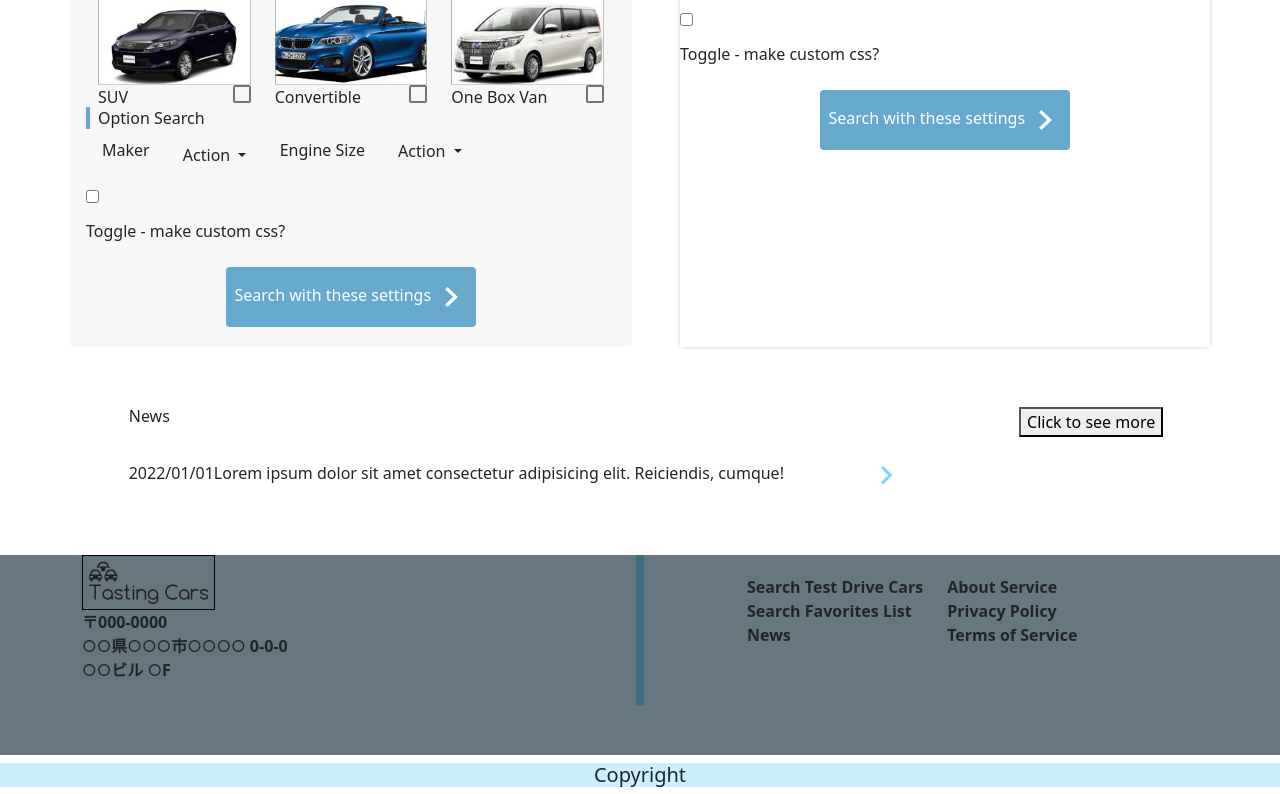
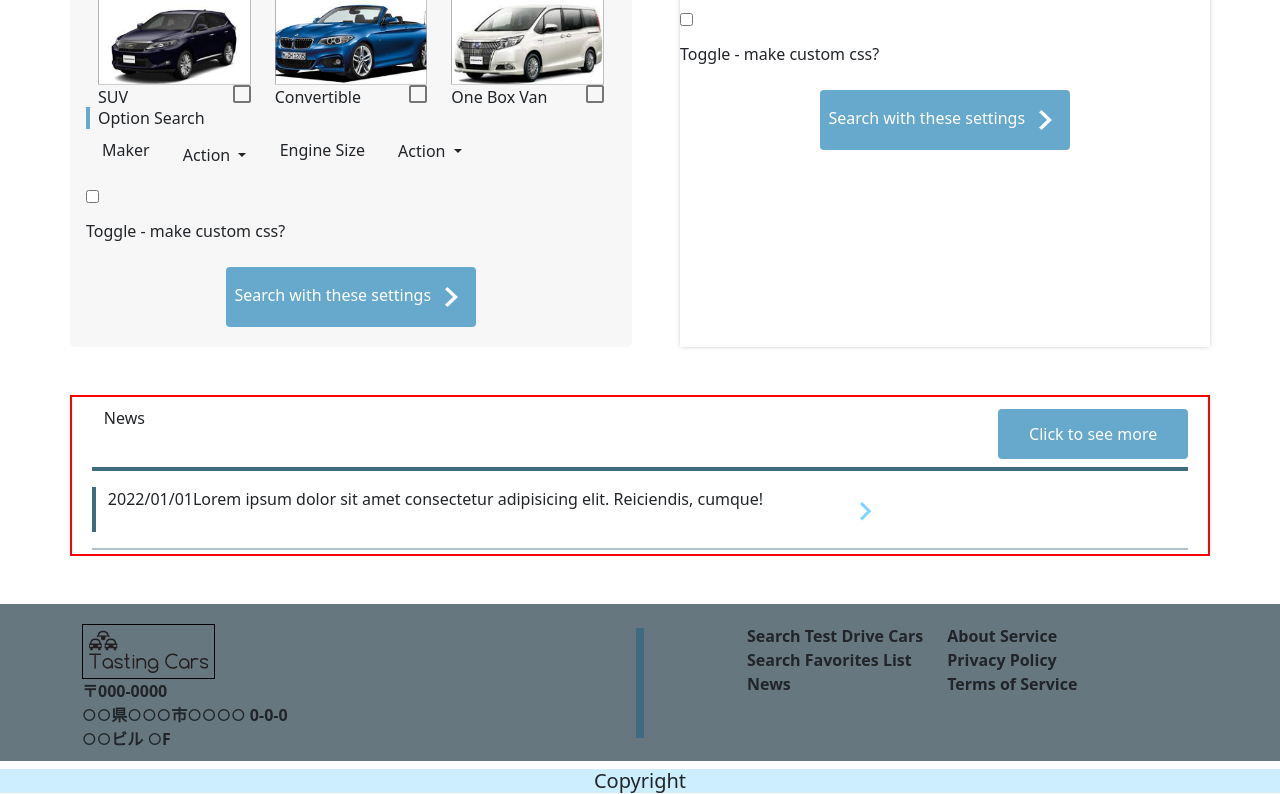
Before and after one commit to JudahT/Frontend-test-Grune, a website: page index.html in a window 1280 px wide. Shown: the part 1414-2208 px from the top of the page. Drawn offline with nearby package versions, Linux system fonts and the light colour scheme; files that its build step writes are made by us from their sources.

Commit message:
Update style.css
Adding CSS for Footer and News sections

```diff
--- a/css/style.css
+++ b/css/style.css
@@ -350,16 +350,50 @@
   margin: 10px;
   height: 20px;
 }
+/* News Section */
+.news {
+  border: 2px solid red;
+}
 
-/* Contact Section */
+.newsHeadingDelimiter {
+  border-bottom: 4px solid #406a7f;
+  width: 100%;
+}
+
+.newsDelimiterLeft {
+  border-left: 4px solid #406a7f;
+  height: 45px;
+}
+
+.newsDelimiterBottom {
+  border-bottom: 2px solid #b2c2cb;
+  width: 100%;
+}
+
+.newsBtnSmall {
+  /* border: 2px solid blue; */
+}
+
+.newsBtnBig {
+  background-color: #66a9cc;
+  color: #fff;
+  border: none;
+  border-radius: 4px;
+  height: 50px;
+  width: 190px;
+}
+
+.newsText {
+}
+
+/* Contact Footer Section */
 .contact-section {
   background-color: #66777f;
-  height: 200px;
 }
 
 .leftContact {
-  /* padding-left: 250px;
-  padding-top: 20px; */
+  padding-top: 20px;
+  padding-bottom: 10px;
 }
 
 .contactImg {
@@ -368,7 +402,9 @@
   border: solid 0.1px black;
 }
 
-/* Working on right side content - try to make it with bootstrap flexbox so that mobile works */
+.midContact {
+}
+
 .rightContact {
   padding-top: 20px;
 }
@@ -377,12 +413,10 @@
   cursor: pointer;
 }
 
-/* Trying to make line in the middle - make the section with bootstrap colums, then i can make the div flexbox and then center the line in the middle */
-.contactDelimiter  {
+.contactDelimiter {
   border-left: 8px solid #406a7f;
-  height: 150px;
+  height: 110px;
 }
-
 
 .footer {
   background-color: #cceeff;
```
